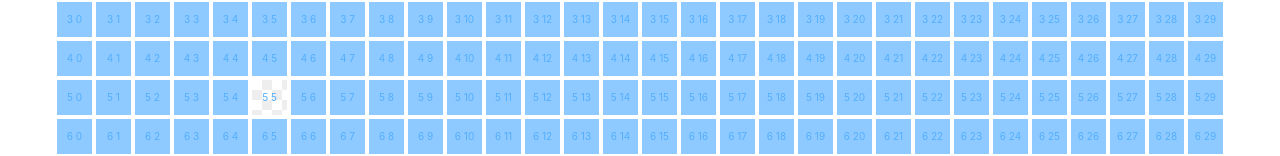
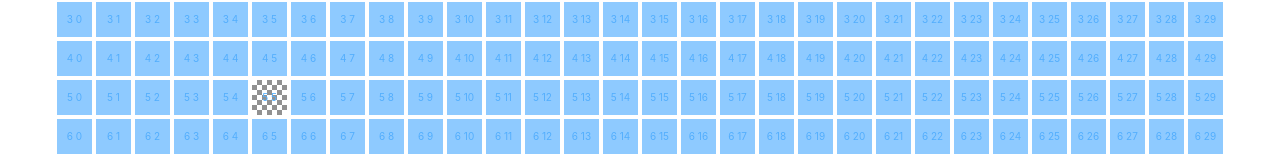
Before and after one commit to DanielJDupont/graph-algos, a Next.js app: page / in a window 1280 px wide. Shown: the part 294-450 px from the top of the page. Built offline with nearby package versions, Linux system fonts and the light colour scheme.

Commit message:
finish line square working

```diff
--- a/components/matrix/index.module.scss
+++ b/components/matrix/index.module.scss
@@ -59,23 +59,23 @@
 
       .endSquare {
         @include square;
-        background-position: 0px 0px, 10px 10px;
-        background-size: 20px 20px;
+        background-position: 0px 0px, 5px 5px;
+        background-size: 10px 10px;
         background-image: linear-gradient(
             45deg,
-            #eee 25%,
+            rgb(145, 145, 145) 25%,
             transparent 25%,
             transparent 75%,
-            #eee 75%,
-            #eee 100%
+            rgb(145, 145, 145) 75%,
+            rgb(145, 145, 145) 100%
           ),
           linear-gradient(
             45deg,
-            #eee 25%,
+            rgb(145, 145, 145) 25%,
             white 25%,
             white 75%,
-            #eee 75%,
-            #eee 100%
+            rgb(145, 145, 145) 75%,
+            rgb(145, 145, 145) 100%
           );
       }
     }
--- a/components/matrix/index.tsx
+++ b/components/matrix/index.tsx
@@ -162,7 +162,11 @@ export const Matrix = () => {
                     onMouseEnter={(mouseEvent) => {
                       // If the user is entering the square while holding down the left mouse button.
                       if (mouseEvent.buttons === 1) {
-                        setEndSquareID(square.id);
+                        if (mouseMode === MouseMode.EndingPoint) {
+                          setEndSquareID(square.id);
+                        } else if (mouseMode === MouseMode.StartingPoint) {
+                          setStartSquareID(square.id);
+                        }
                       }
                     }}
                     key={square.id}
```
